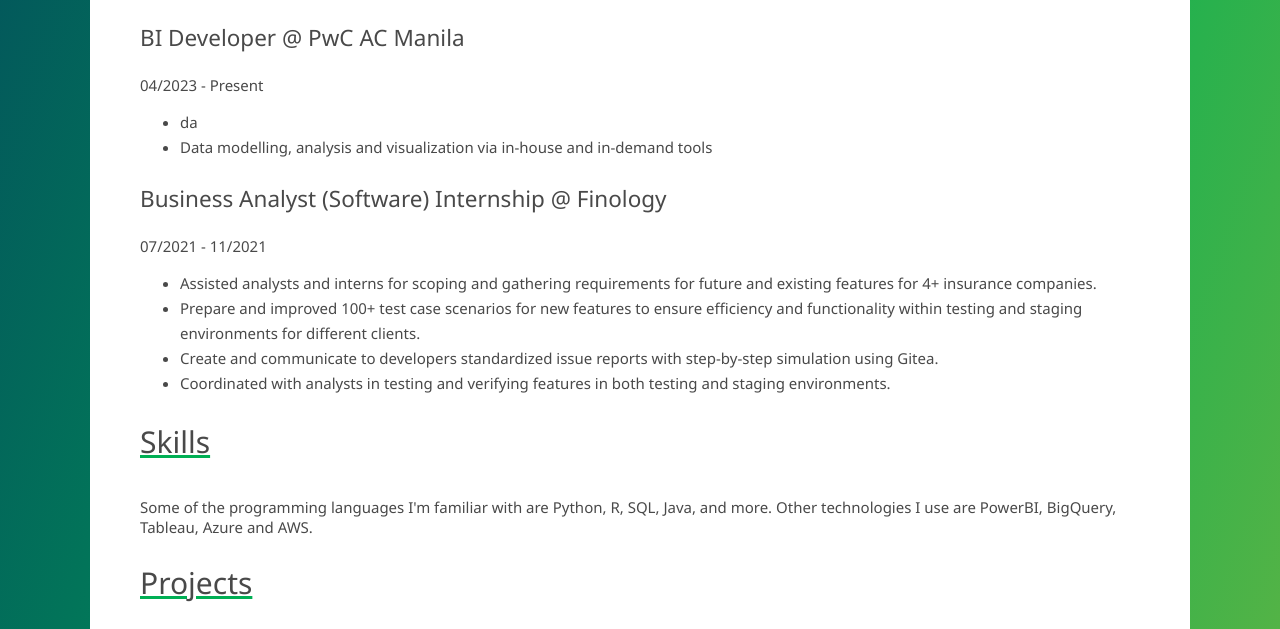
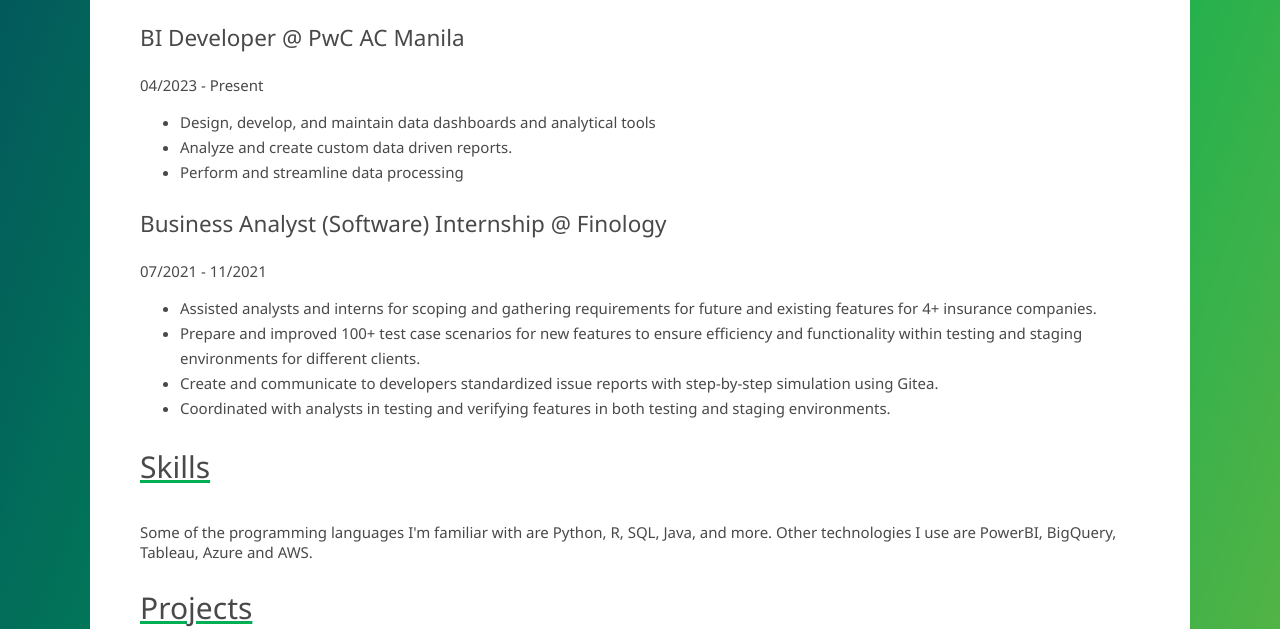
Before and after one commit to shahidahmammed/Shahidah-Portfolio, a plain HTML site: page index.html in a window 1280 px wide. Shown: the part 988-1617 px from the top of the page. Drawn offline with Linux system fonts and the light colour scheme.

Commit message:
experience update

```diff
--- a/index.html
+++ b/index.html
@@ -44,8 +44,9 @@
                 <h3>BI Developer @ PwC AC Manila</h3>
                 <p>04/2023 - Present</p>
                 <ul>
-                    <li>da</li>
-                    <li>Data modelling, analysis and visualization via in-house and in-demand tools</li>
+                    <li>Design, develop, and maintain data dashboards and analytical tools</li>
+                    <li>Analyze and create custom data driven reports.</li>
+                    <li>Perform and streamline data processing</li>
                 </ul>
             </p>
             <p>
```
